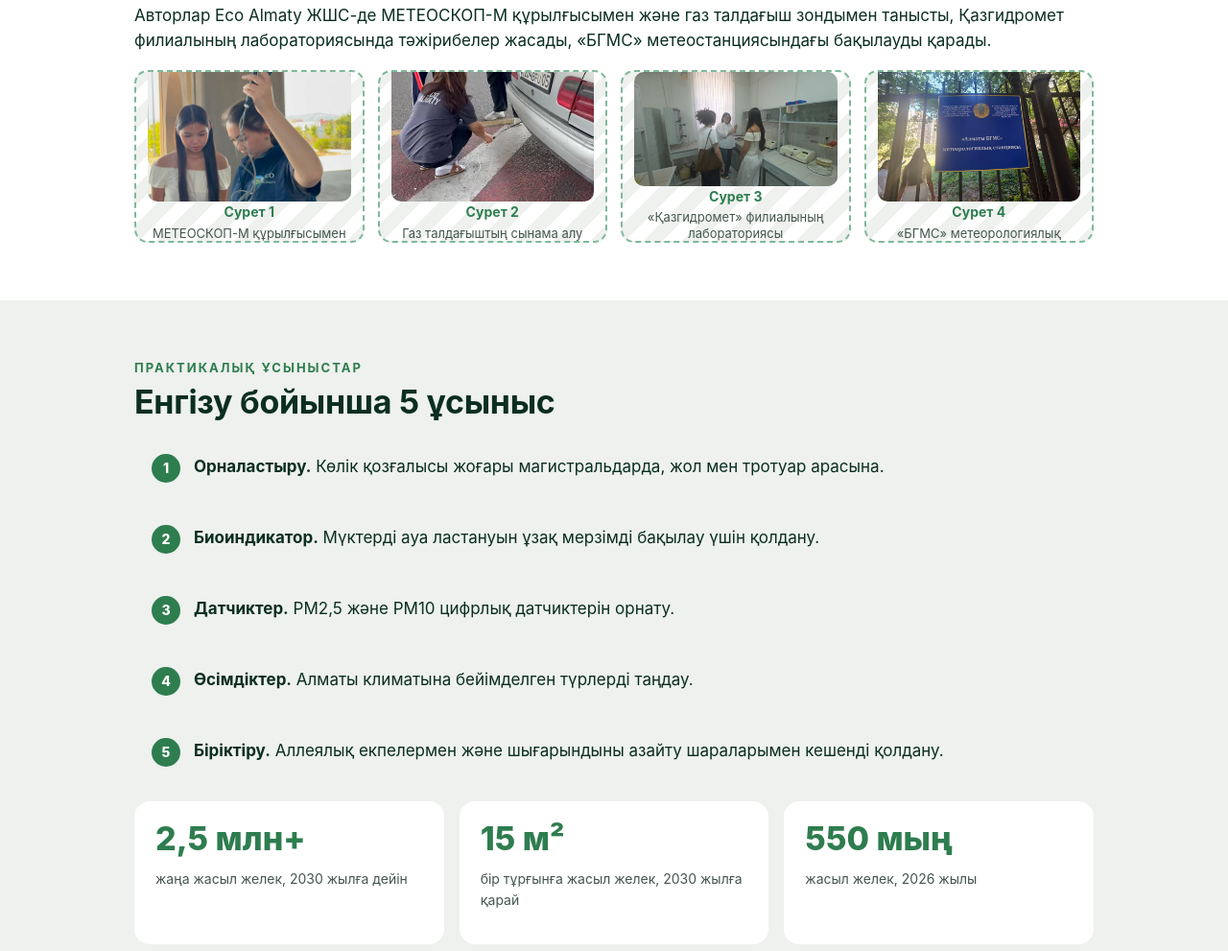
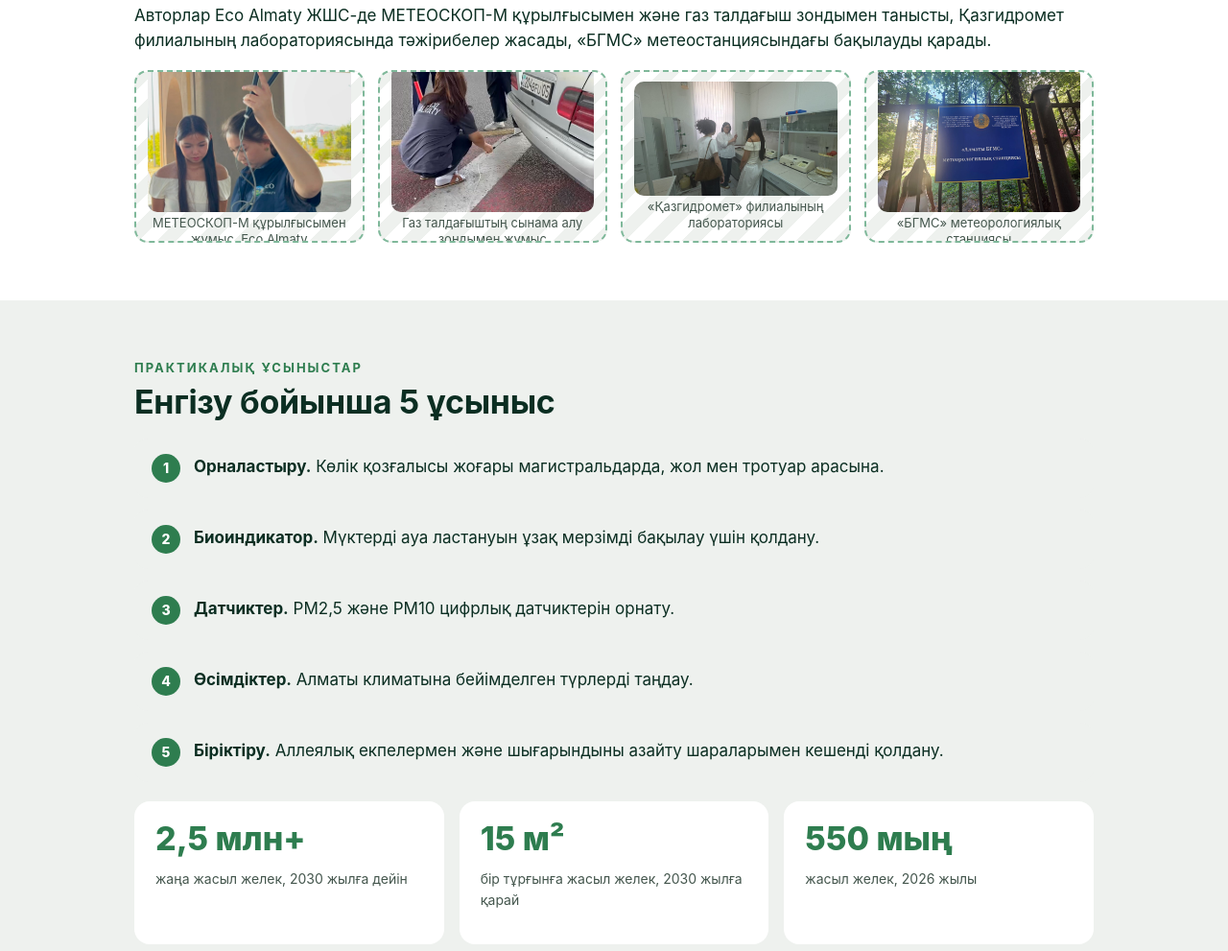
Before and after one commit to rainsave/ecology.project, a plain HTML site: page index.html in a window 1280 px wide. Shown: the part 3642-4633 px from the top of the page at 96% size. Drawn offline with Linux system fonts and the light colour scheme.

Commit message:
Update index.html

```diff
--- a/index.html
+++ b/index.html
@@ -113,25 +113,21 @@ footer{background:var(--g1);color:#cfe5d8;padding:36px 0;font-size:15px}
 <div class="photos">
     <figure class="ph" style="margin:0">
         <img src="eco1.jpeg" alt="Фото 1">
-        <b>Сурет 1</b>
         <span>МЕТЕОСКОП-М құрылғысымен жұмыс, Eco Almaty</span>
     </figure>
 
     <figure class="ph" style="margin:0">
         <img src="eco2.jpeg" alt="Фото 2">
-        <b>Сурет 2</b>
         <span>Газ талдағыштың сынама алу зондымен жұмыс</span>
     </figure>
 
     <figure class="ph" style="margin:0">
         <img src="eco3.jpeg" alt="Фото 3">
-        <b>Сурет 3</b>
         <span>«Қазгидромет» филиалының лабораториясы</span>
     </figure>
 
     <figure class="ph" style="margin:0">
         <img src="eco4.jpeg" alt="Фото 4">
-        <b>Сурет 4</b>
         <span>«БГМС» метеорологиялық станциясы</span>
     </figure>
 </div></section>
```
